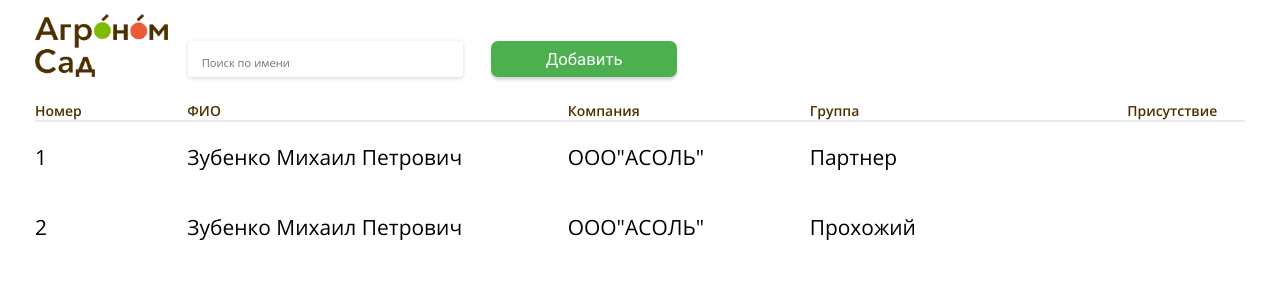
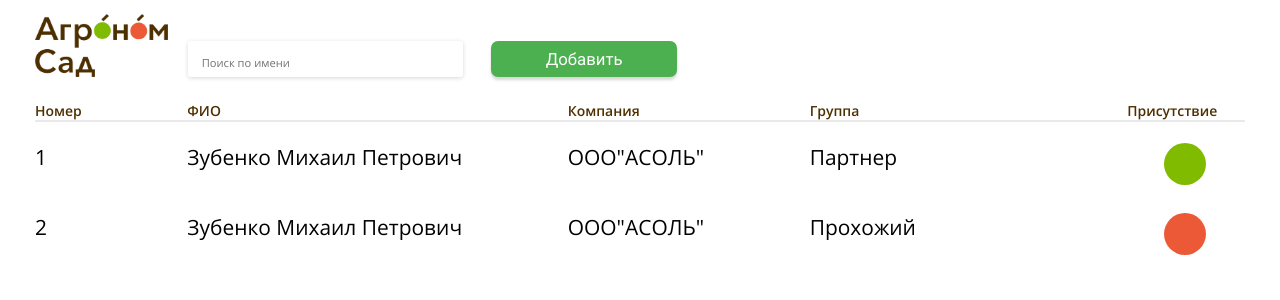
Before and after one commit to RomanVoevoda/project_for_itlabs, a React app: page / in a window 1280 px wide. Shown: the top 300 px of the page. Built offline with nearby package versions, Linux system fonts and the light colour scheme.

Commit message:
feature: компонент StatusSpan

```diff
--- /dev/null
+++ b/src/shared/ui/StatusSpan/StatusSpan.module.scss
@@ -0,0 +1,14 @@
+.span {
+  width: 3rem;
+  height: 3rem;
+  border-radius: 50%;
+  display: flex;
+
+  &_red {
+    background-color: var(--status-color-offline);
+  }
+
+  &_green {
+    background-color: var(--status-color-active);
+  }
+}
--- /dev/null
+++ b/src/shared/ui/StatusSpan/StatusSpan.tsx
@@ -0,0 +1,27 @@
+import { FC } from "react";
+import classes from './StatusSpan.module.scss';
+import { StatusSpanProps } from "./types";
+
+const StatusSpan: FC<StatusSpanProps> = ({type}) => {
+  return (
+    <span
+    className={
+      type === 'red'
+      ?
+      classes.span
+      +
+      ' '
+      +
+      classes.span_red
+      :
+      classes.span
+      +
+      ' '
+      +
+      classes.span_green
+    }>
+    </span>
+  );
+};
+
+export default StatusSpan;
--- /dev/null
+++ b/src/shared/ui/StatusSpan/types.ts
@@ -0,0 +1,3 @@
+export interface StatusSpanProps {
+  type: 'red' | 'green';
+}
--- a/src/shared/ui/index.ts
+++ b/src/shared/ui/index.ts
@@ -3,3 +3,4 @@ export { default as Modal } from './Modal/Modal';
 export { default as Input } from './Input/Input';
 export { default as Select } from './Select/Select';
 export { default as Form } from './Form/Form';
+export { default as StatusSpan } from './StatusSpan/StatusSpan';
--- a/src/widgets/Main/ui/Main.module.scss
+++ b/src/widgets/Main/ui/Main.module.scss
@@ -53,6 +53,9 @@
       justify-self: flex-end;
       text-align: end;
       padding-right: 2.8rem;
+      display: flex;
+      justify-content: flex-end;
+      align-items: flex-start;
     }
   }
 }
--- a/src/widgets/Main/ui/Main.tsx
+++ b/src/widgets/Main/ui/Main.tsx
@@ -3,6 +3,7 @@ import classes from './Main.module.scss';
 import { mainTableHeaders } from '../consts/mainTableHeaders';
 import { userList } from '@/shared/consts';
 import { defaultUserList } from '../consts/defaultUserList';
+import { StatusSpan } from '@/shared/ui';
 
 const Main: FC = () => {
   const [users, setUsers] = useState(userList.length > 0 ? userList : defaultUserList);
@@ -39,7 +40,12 @@ const Main: FC = () => {
             {user.group}
           </p>
           <p className={classes.main__cell_text_last}>
-            {user.online}
+            {user.online
+              ?
+              <StatusSpan type='green'/>
+              :
+              <StatusSpan type='red'/>
+            }
           </p>
         </Fragment>
       )}
```
